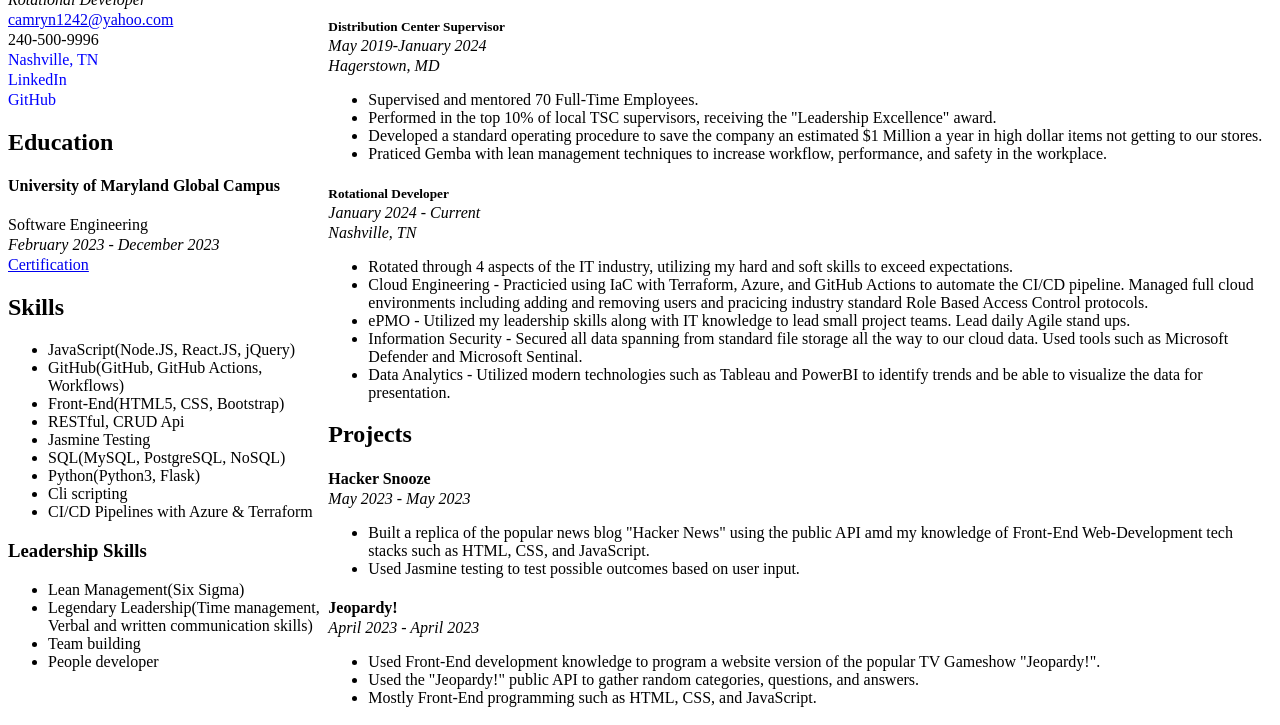
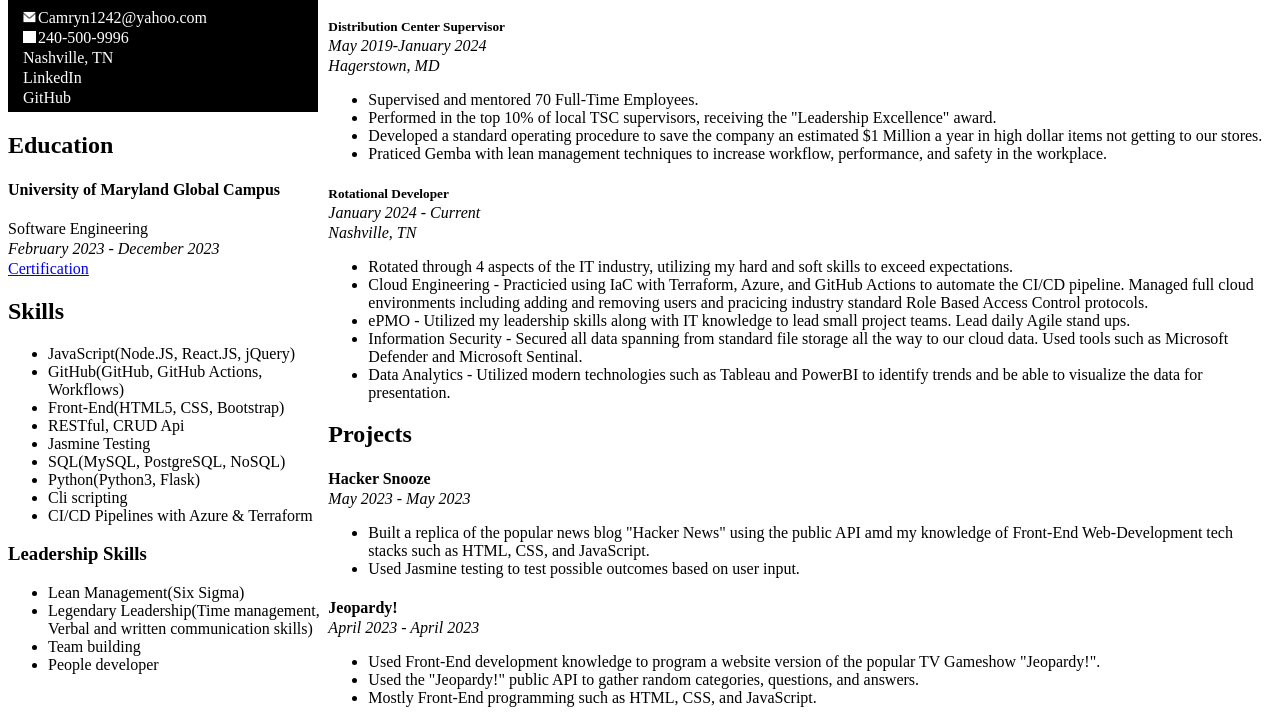
Before and after one commit to GgBruhh/cloud_resume, a plain HTML site: page index.html in a window 1280 px wide. Shown: the part 97-822 px from the top of the page. Drawn offline with Linux system fonts and the light colour scheme.

Commit message:
added some icons

```diff
--- a/index.css
+++ b/index.css
@@ -2,27 +2,49 @@
     display: flex;
 }
 
-.contact-card p, a{
+/* contact card styling */
+.contact-card{
     display: flex;
     flex-direction: column;
     margin-top: 2px;
+    margin-right: 10px;
+    background-color: black;
+    padding-left: 15px;
+    padding-bottom: 3px;
+    color: white;
+}
+
+.contact-details{
+    margin-bottom: 2px;
+}
+
+.contact-card i{
+    margin-bottom: 14px;
 }
 
 .contact-link:link{
-    color: blue;
+    color: white;
     text-decoration: none;
     font-size: 16px;
 }
 
 .contact-link:visited{
-    color: black;
+    color: white;
     text-decoration: none;
 }
 
 .contact-link:hover{
-    color: black;
+    color: white;
     text-decoration: none;
-    font-size: 17.5px;
+    font-size: 16.5px;
+}
+
+img{
+    background-color: white;
+    margin-right: 2px;
+    margin-top: 2px;
+    height: 12px;
+    width: 13px;
 }
 
 .education p{
--- a/index.html
+++ b/index.html
@@ -8,13 +8,14 @@
 </head>
     <body>
         <div class="container">
+            <div class="sidebar">
             <div class="contact-card">
-            <div class="sidebar">
+
             <h1 class="contact-details" id="name">Camryn Scott</h1>
             <i>Rotational Developer</i>
             <div class="contact-details">
-                <a id="email-link" class="contact-details" href=mailto:>camryn1242@yahoo.com</a>
-                <a>240-500-9996</a>
+                <a class="contact-link" class="contact-details" href=mailto:><img src="email icon.png" alt="email">Camryn1242@yahoo.com</a>
+                <a><img id="phone" src="phone.png" alt="phone">240-500-9996</a>
                 <a
                 class="contact-link"
                 target="_blank"
```
Also changed, not shown: email icon.png (added), phone.jpg (added), phone.png (added).
